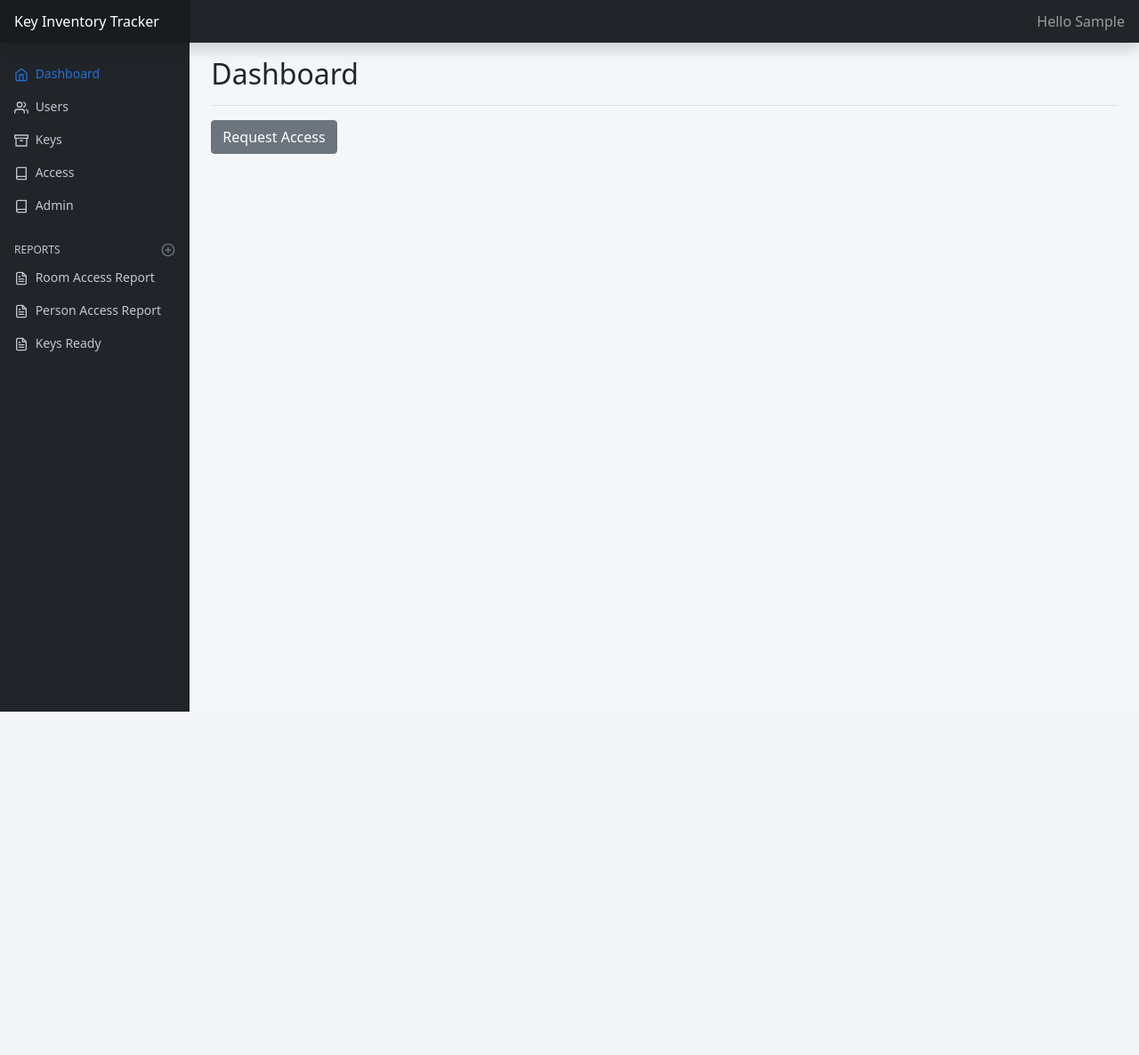
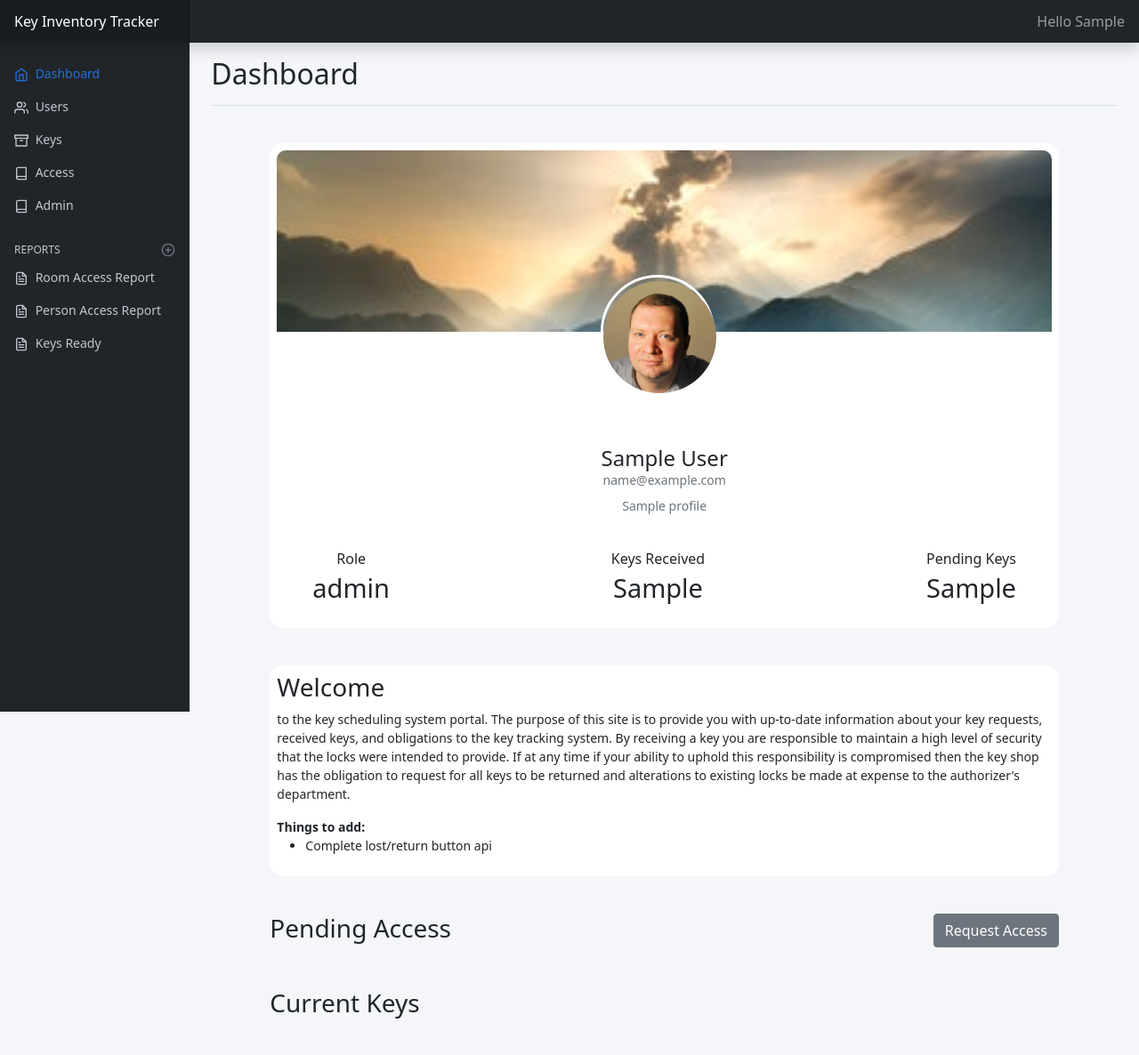
Before and after one commit to ejw-data/proj-key-inventory, a Python web app: template templates/index.html in a window 1280 px wide. Shown: the whole page at 89% size. Before the commit the page ends 800 px from the top, so only its background shows below. Run offline with Jinja, Linux system fonts and the light colour scheme; the template is opened without the code that fills it: most values are stand-ins (such as "Sample title", 1, 10 or a date in 2020); form fields are guessed from the names that the template uses; some libraries are stand-ins or nearby versions.

Commit message:
added index UI and queries

```diff
--- a/sql/data.sql
+++ b/sql/data.sql
@@ -65,7 +65,10 @@ VALUES (1,'REQUEST SUBMITTED'),
 		(3,'REQUEST REJECTED'),
 		(4,'KEY CREATED'),
 		(5,'KEY READY FOR PICKUP'),
-		(6,'KEY ASSIGNED');
+		(6,'KEY ASSIGNED'),
+		(7,'KEY READY FOR RETURN',
+		(8,'KEY RETURNED'),
+		(9,'KEY LOST');
 
 INSERT INTO access_pairs (access_code_id, space_number_id)
 VALUES (1, 'B24010101'),
--- a/sql/key.sql
+++ b/sql/key.sql
@@ -143,8 +143,8 @@ CREATE TABLE key_orders (
 	order_status_id INT REFERENCES order_status (order_status_id),
 	date_key_received DATE,
 	date_key_handoff DATE,
-	key_admin_user INT,
-	key_pickup_user INT,
+	key_admin_user_id INT,
+	key_pickup_user_id INT,
 	hold_on_conditions BOOL
 );
 -- maybe add a comments field or a separate table where all comments can be stored
--- a/static/css/style.css
+++ b/static/css/style.css
@@ -192,12 +192,14 @@ i {
 }
 
 /*  Table Styles */
+
 .styled-table {
     border-collapse: collapse;
-    margin: 25px 0;
+    margin: 5px 0 25px 0;
     font-size: 0.9em;
     font-family: sans-serif;
     min-width: 400px;
+    width:100%;
     box-shadow: 0 0 20px rgba(0, 0, 0, 0.15);
 }
 
@@ -228,3 +230,78 @@ i {
     font-weight: bold;
     color: #009879;
 }
+
+.w80 {
+    width:80vw;
+}
+
+/* Profile Info on index.html and dashboard route */
+
+.top-section {
+    margin: 3em
+}
+
+.container {
+    height:auto;
+    margin-bottom: 3em;
+}
+
+.card {
+
+    width: 80vw;
+    max-width:1300px;
+    height: 100%;
+    border: none;
+    border-radius: 15px;
+    padding: 8px;
+    background-color: white;
+    position: relative;
+
+}
+
+.upper {
+
+    height: 100%;
+
+}
+
+.upper img {
+
+    width: 100%;
+    border-top-left-radius: 10px;
+    border-top-right-radius: 10px;
+
+}
+
+.user {
+    position: relative;
+    max-height: 150px
+}
+
+.profile img {
+    height: 9.9vw;
+    width: 9.9vw;
+    margin-top: 4px;
+}
+
+.profile {
+    position: relative;
+    top: -5vw;
+    left: 41.75%;
+    height: 10vw;
+    width: 10vw;
+    border: 3px solid #fff;
+    border-radius: 50%;
+}
+
+.follow {
+    border-radius: 15px;
+    padding-left: 20px;
+    padding-right: 20px;
+    height: 35px;
+}
+
+.stats span {
+
+    font-size: 29px;
+}
--- a/static/js/table.js
+++ b/static/js/table.js
@@ -82,8 +82,9 @@ function createTable(data, id, buttons=[], hyperlinks=[]){
 }
 
 
-let table_id = '#request-table'
+let table_id = '#request-table';
 let data_url = "/api/table/requests/active";
+createTable(data_url, table_id)
 
 let hyperlinks = [
     {'column_name':'Request ID',
@@ -91,7 +92,6 @@ let hyperlinks = [
      {'column_name':'Room Code',
       'column_url': '/api/room/details/'}
 ];
-
 let buttons = [
     {'name': 'Report Lost',
      'url': '/api/request/lost/',
@@ -102,27 +102,27 @@ let buttons = [
      'column': 'Request ID'
     }
 ];
-
+data_url = "/api/table/requests/inactive";
+table_id = '#keys-table';
 createTable(data_url, table_id, buttons, hyperlinks)
 
 
-data_url = 'api/table/rooms/'
-table_id = '#room-table'
+data_url = 'api/table/rooms/';
+table_id = '#room-table';
 createTable(data_url, table_id)
 
-
-data_url = '/api/table/users/'
-table_id = '#user-table'
+data_url = '/api/table/users/';
+table_id = '#user-table';
 createTable(data_url, table_id)
 
-data_url = '/api/table/matrix/'
-table_id = '#access-matrix'
+data_url = '/api/table/matrix/';
+table_id = '#access-matrix';
 createTable(data_url, table_id)
 
-data_url = '/api/table/approver'
-table_id = '#approver-table'
+data_url = '/api/table/approver';
+table_id = '#approver-table';
 createTable(data_url, table_id)
 
-data_url = '/api/table/zones'
-table_id = '#zones-table'
+data_url = '/api/table/zones';
+table_id = '#zones-table';
 createTable(data_url, table_id)
--- a/templates/access.html
+++ b/templates/access.html
@@ -5,9 +5,13 @@
 <main class="col-md-9 ms-sm-auto col-lg-10 px-md-4">
 
     <div class="d-flex justify-content-between flex-wrap flex-md-nowrap align-items-center pt-3 pb-2 mb-3 border-bottom">
-        <h1 class="h2">Something</h1>
+        <h1 class="h2">Access Settings</h1>
     </div>
 
+    <ul>Things to Add:
+        <li>Maybe add approvers link to existing table</li>
+
+    </ul>
     <a class="btn btn-secondary" data-bs-toggle="modal" data-bs-target="#adminModalaccess" data-bs-dismiss="modal">Add
         Room Access</a>
     <a class="btn btn-secondary" data-bs-toggle="modal" data-bs-target="#adminModalcode" data-bs-dismiss="modal">Add
--- a/templates/index.html
+++ b/templates/index.html
@@ -7,14 +7,86 @@
     <div
         class="d-flex justify-content-between flex-wrap flex-md-nowrap align-items-center pt-3 pb-2 mb-3 border-bottom">
         <h1 class="h2">Dashboard</h1>
-
-        <!-- Add HTML -->
     </div>
 
-    <a class="btn btn-secondary" data-bs-toggle="modal" data-bs-target="#dashboardModalrequest" data-bs-dismiss="modal">Request
-            Access</a>
 
-    <div id="request-table"></div>
+    <!-- card -->
+    <div class = top-section>
+        <div class="container d-flex justify-content-center align-items-center">
+
+            <div class="card">
+                <div class="upper">
+                    <img src="{{ url_for('static', filename='images/profile-backdrop.jpg') }}" class="img-fluid">
+                </div>
+                <div class="user text-center">
+                    <div class="profile">
+                        <img src="{{ url_for('static', filename='images/person/me.jpg') }}" class="rounded-circle" width="80">
+                    </div>
+                </div>
+                <div class="text-center">
+                    <h4 class="mb-0">{{ profile.first_name }} {{ profile.last_name }}</h4>
+                    <span class="text-muted d-block mb-2">{{ profile.email }}</span>
+                    <span class="text-muted d-block mb-2">{{ profile.title }}</span>
+                    <div class="d-flex justify-content-between align-items-center mt-4 px-4">
+                        <div class="stats m-3">
+                            <h6 class="mb-0">Role</h6>
+                            <span>{{ profile.role }}</span>
+                        </div>
+                        <div class="stats m-3">
+                            <h6 class="mb-0">Keys Received</h6>
+                            <span>{{ profile.assigned_keys }}</span>
+                        </div>
+                        <div class="stats m-3">
+                            <h6 class="mb-0">Pending Keys</h6>
+                            <span>{{  profile.pending_keys  }}</span>
+                        </div>
+                    </div>
+                </div>
+            </div>
+        </div>
+    </div>
+    <div class="top-section">
+        <div class="container d-flex justify-content-center align-items-center">
+
+            <div class="card">
+                <h3>Welcome</h3> <p>to the key scheduling system portal.  The purpose of this site is to provide you with up-to-date information
+                about your key requests, received keys, and obligations to the key tracking system.  By receiving a key you are responsible to
+                maintain a high level of security that the locks were intended to provide.  If at any time if your ability to uphold this
+                responsibility is compromised then the key shop has the obligation to request for all keys to be returned and alterations to
+                existing locks be made at expense to the authorizer's department.  </p>
+
+                <span><strong>Things to add:</strong></span>
+                <ul>
+                    <li>Complete lost/return button api</li>
+                </ul>
+            </div>
+        </div>
+    </div>
+    <div class="top-section">
+        <div class="container d-flex justify-content-center align-items-center">
+
+            <div class="w80">
+
+                <h3 class="d-inline">Pending Access</h3>
+                <a class="btn btn-secondary mb-1 float-end d-inline" data-bs-toggle="modal" data-bs-target="#dashboardModalrequest" data-bs-dismiss="modal">Request
+                    Access</a>
+                <div id="request-table"></div>
+            </div>
+        </div>
+    </div>
+
+    <div class="top-section">
+        <div class="container d-flex justify-content-center align-items-center">
+
+            <div class="w80">
+
+                <h3 class="d-inline">Current Keys</h3>
+                <div id="keys-table"></div>
+            </div>
+        </div>
+    </div>
+
+    <!-- modal development -->
 
     <div class="modal fade" id="dashboardModalrequest" aria-hidden="true" aria-labelledby="dashboardModalrequest" tabindex="-1">
         <div class="modal-dialog modal-dialog-centered">
```
Also changed, not shown: query.py (+52 -3 lines), site_routes.py (+5 -2 lines), templates/keys.html (+9 -0 lines), templates/users.html (+5 -2 lines), README.md, static/images/person/me.jpg (added), static/images/profile-backdrop.jpg (added).
